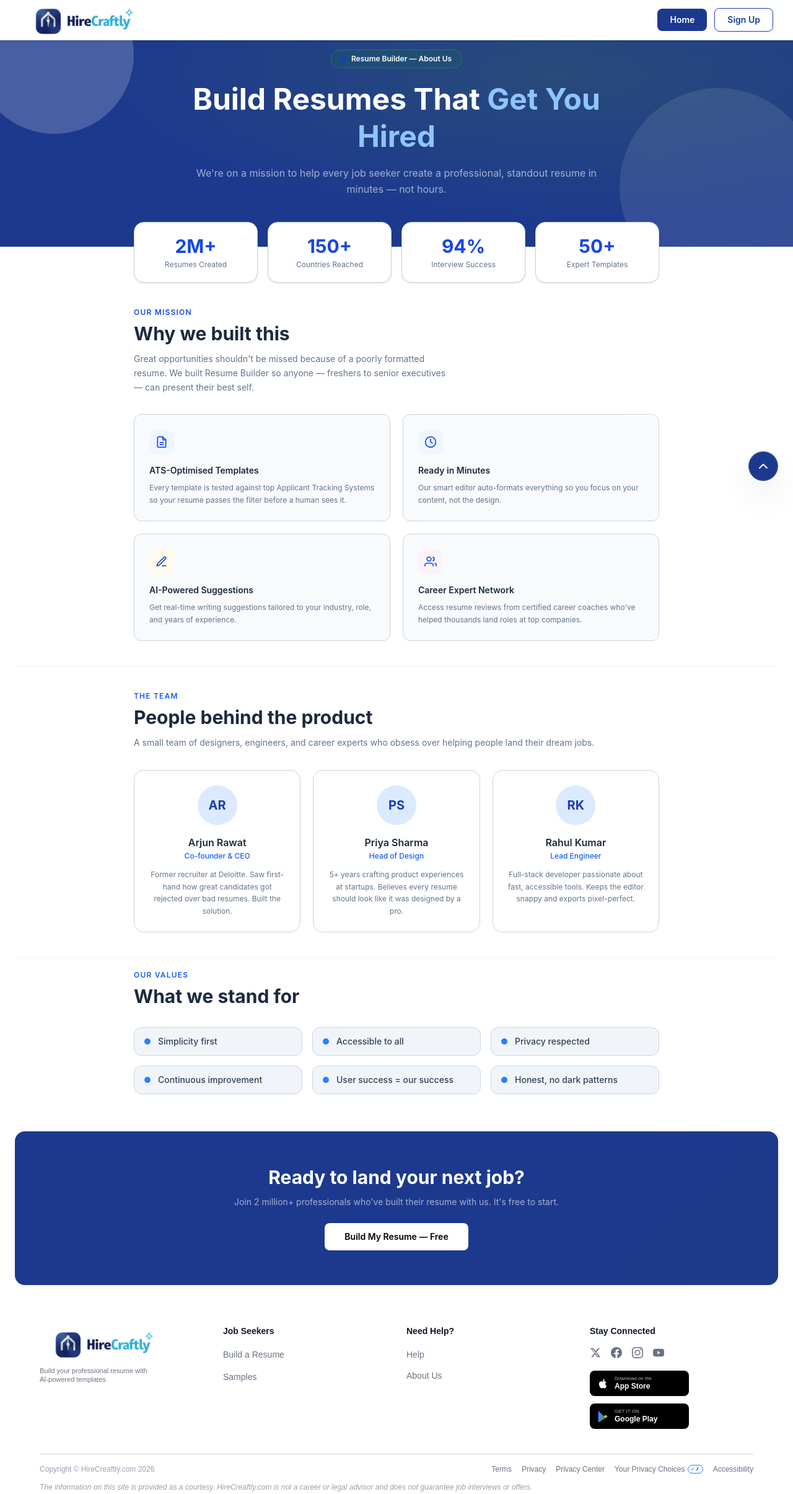
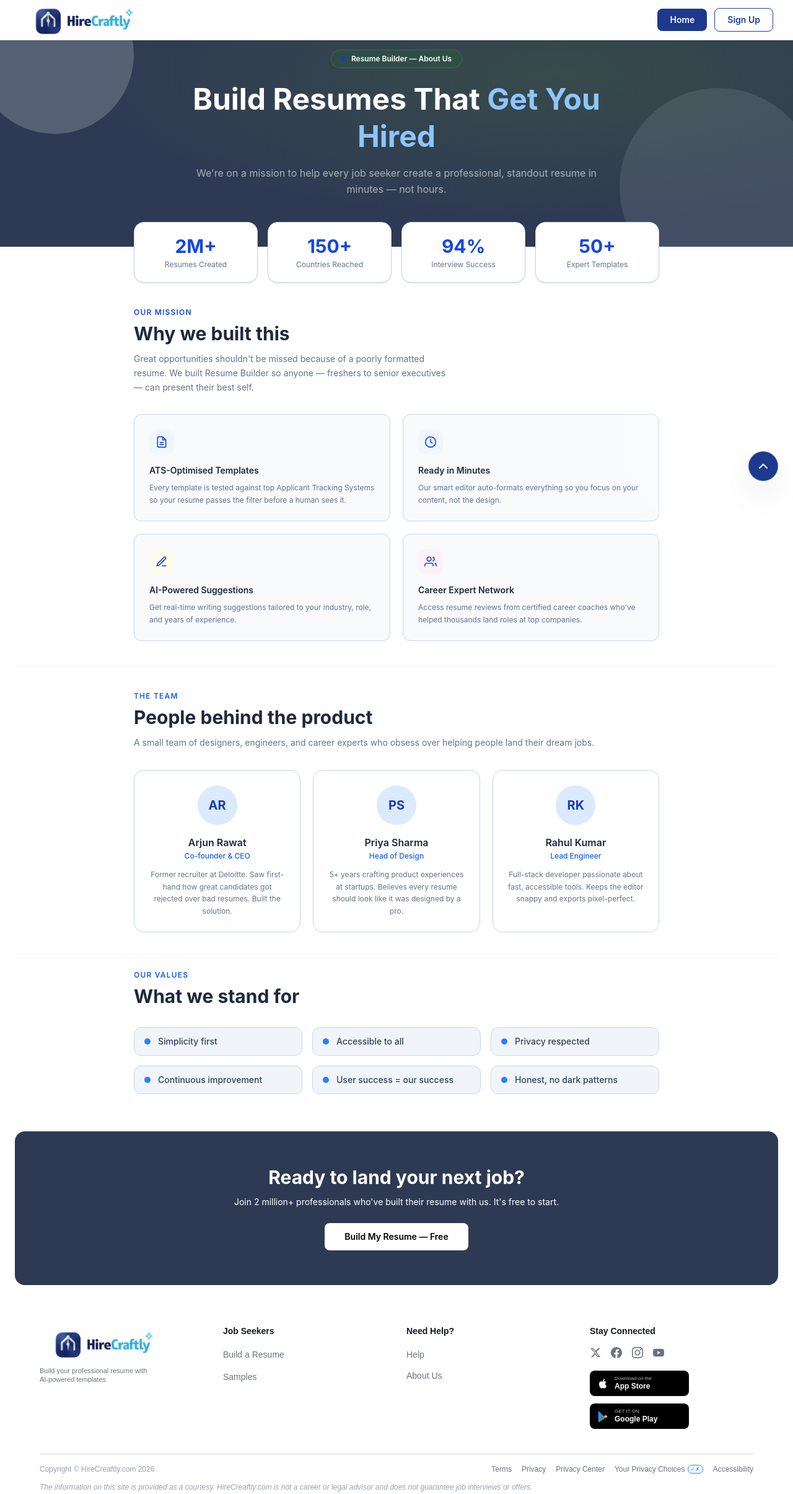
Before and after one commit to vikaskumar12n/RB_Frontend, a React (Vite) app: page /about in a window 1280 px wide. Shown: the top 2410 px of the page at 62% size. Built offline with nearby package versions, Linux system fonts and the light colour scheme.

Commit message:
chnage login functionality and complete chnage ui2

```diff
--- a/src/component/AboutUs.jsx
+++ b/src/component/AboutUs.jsx
@@ -100,7 +100,7 @@ const AboutUs = () => {
                 {/* ── Hero ── */}
                 <section
                     className="relative overflow-hidden text-center px-6 py-20"
-                    style={{ background: "linear-gradient(135deg, #1c398e 0%, #1c398e 60%, #1e3a8a 100%)" }}
+                    style={{ background: "linear-gradient(135deg, #2e3a53 40%, #2e3a53 80%, #2e3a53 100%)" }}
                 >
                     {/* decorative circles */}
                     <div className="absolute -top-10 -left-10 w-64 h-64 rounded-full opacity-10 bg-white" />
@@ -196,13 +196,13 @@ const AboutUs = () => {
 
                 {/* ── CTA ── */}
                 <div className="mx-6 mb-16 rounded-2xl text-center px-8 py-14"
-                    style={{ background: "linear-gradient(135deg, #1c398e 0%, #1c398e 60%, #1e3a8a 100%)" }}
+                    style={{ background: "linear-gradient(135deg, #2e3a53 0%, #2e3a53 60%,#2e3a53 100%)" }}
                 >
 
                     <div className="absolute -top-10 -left-10 w-64 h-64 rounded-full opacity-10 bg-white" />
                     <div className="absolute -bottom-16 -right-10 w-80 h-80 rounded-full opacity-10 bg-white" />
                     <h2 className="text-3xl font-bold text-white mb-3">Ready to land your next job?</h2>
-                    <p className="text-sm text-white/60 mb-6">
+                    <p className="text-sm text-white mb-6">
                         Join 2 million+ professionals who've built their resume with us. It's free to start.
                     </p>
                     <button
--- a/src/component/Hepl.jsx
+++ b/src/component/Hepl.jsx
@@ -132,7 +132,7 @@ const onSubmit = async (data) => {
       {/* ── Hero ── */}
       <div
         className="relative px-6 py-20 text-center overflow-hidden"
-        style={{ background: "linear-gradient(135deg, #1c398e 0%, #1c398e 60%, #1e3a8a 100%)" }}
+        style={{ background: "linear-gradient(135deg, #2e3a53 0%, #2e3a53 60%, #2e3a53 100%)" }}
       >
         <div className="absolute -top-10 -left-10 w-64 h-64 rounded-full opacity-10 bg-white" />
         <div className="absolute -bottom-16 -right-10 w-80 h-80 rounded-full opacity-10 bg-white" />
@@ -384,7 +384,7 @@ const onSubmit = async (data) => {
                 type="submit"
                 disabled={isSubmitting}
                 className="w-full py-3 rounded-xl text-sm font-semibold text-white transition-all flex items-center justify-center gap-2 disabled:opacity-70"
-                style={{ background: "linear-gradient(135deg, #1c398e, #1c398e)" }}
+                style={{ background: "linear-gradient(135deg, #2e3a53, #2e3a53)" }}
               >
                 {isSubmitting ? (
                   <>
@@ -405,7 +405,7 @@ const onSubmit = async (data) => {
         {/* ── Contact Strip ── */}
         <div
           className="rounded-2xl px-8 py-7 flex flex-col md:flex-row gap-6 md:gap-0 md:justify-between items-center"
-          style={{ background: "linear-gradient(135deg, #1c398e 0%, #1c398e 60%, #1e3a8a 100%)" }}
+          style={{ background: "linear-gradient(135deg, #2e3a53 0%, #2e3a53 60%, #2e3a53 100%)" }}
         >
           {[
             {
--- a/src/component/LandingPage/ResumeSlider.jsx
+++ b/src/component/LandingPage/ResumeSlider.jsx
@@ -98,7 +98,7 @@ export default function ResumeSlider({ resumeData, onClose }) {
     const [loading, setLoading] = useState(false);
     const resumeRef = useRef(null);
     const navigate = useNavigate();
-    const [showEditorModal,setShowEditorModal]=useState(false)
+    const [showEditorModal, setShowEditorModal] = useState(false)
     const [isEdited, setIsEdited] = useState(false);
     const [templateDataMap, setTemplateDataMap] = useState({});
 
@@ -237,19 +237,19 @@ const handleSaveAndDownload = async () => {
     return (
         <>
             {loading && <Loader />}
-            <section style={{background: "linear-gradient(360deg, #2e3a53 0%, #2e3a53 100%)"}}>
+            <section style={{ background: "linear-gradient(360deg, #2e3a53 0%, #2e3a53 100%)" }}>
                 <div className="max-w-5xl mx-auto py-7 grid grid-cols-1 lg:grid-cols-2 items-center">
                     {/* Left Panel */}
                     <div className="max-w-100 text-white space-y-4 pl-2 pb-2">
                         <h1 style={{
-    fontSize: "clamp(28px, 5vw, 48px)", fontWeight: "800", lineHeight: "1.15",
+                            fontSize: "clamp(20px, 3vw, 48px)", fontWeight: "800", lineHeight: "1.15",
                             marginBottom: "16px", letterSpacing: "-0.5px",
                             background: "white",
                             WebkitBackgroundClip: "text", WebkitTextFillColor: "transparent",
                         }}>
                             Every detail on your resume, built to perfection
                         </h1>
-                        <p className="text-white text-sm font-bold leading-relaxed max-w-sm">
+                        <p className="text-white text-sm  leading-relaxed max-w-sm">
                             Our resume templates are based on what employers actually look for
                             in a candidate. How do we know? We've talked with thousands of
                             employers to get the answers.
```
Lines whose indentation alone changed are shown as unchanged.
